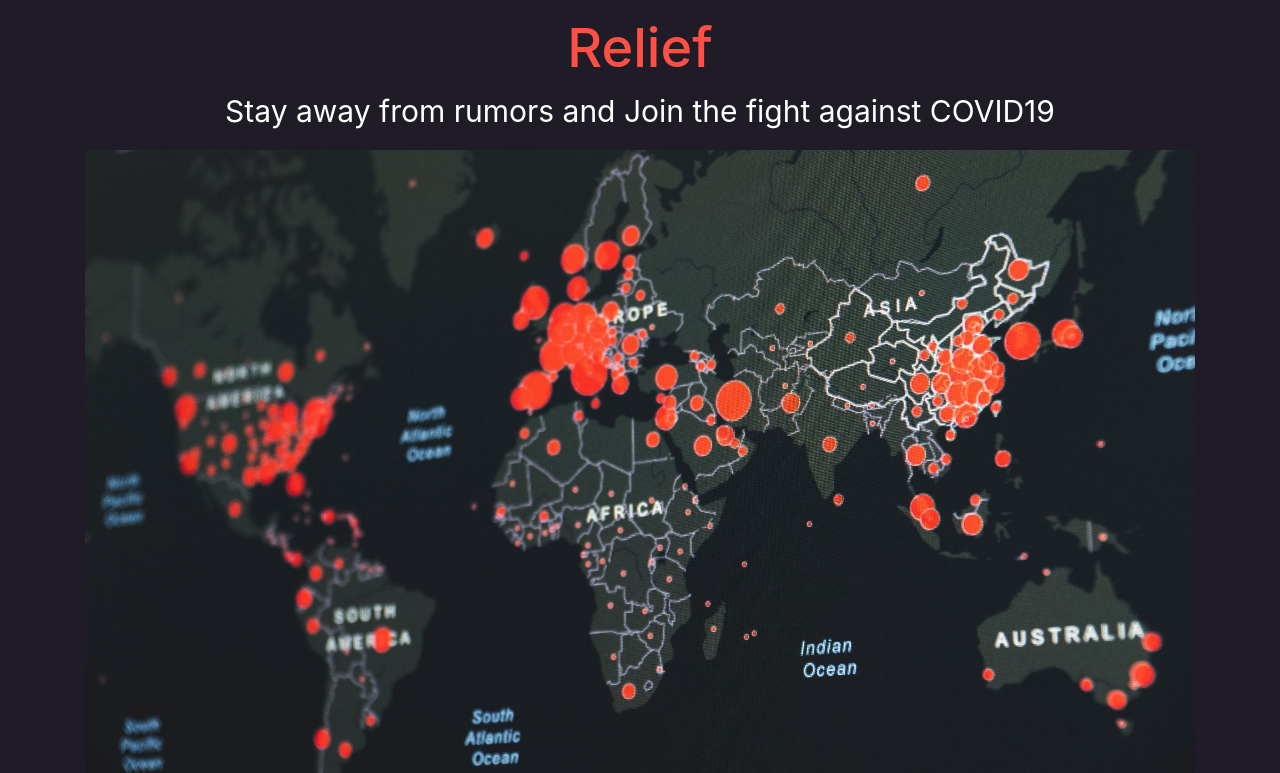
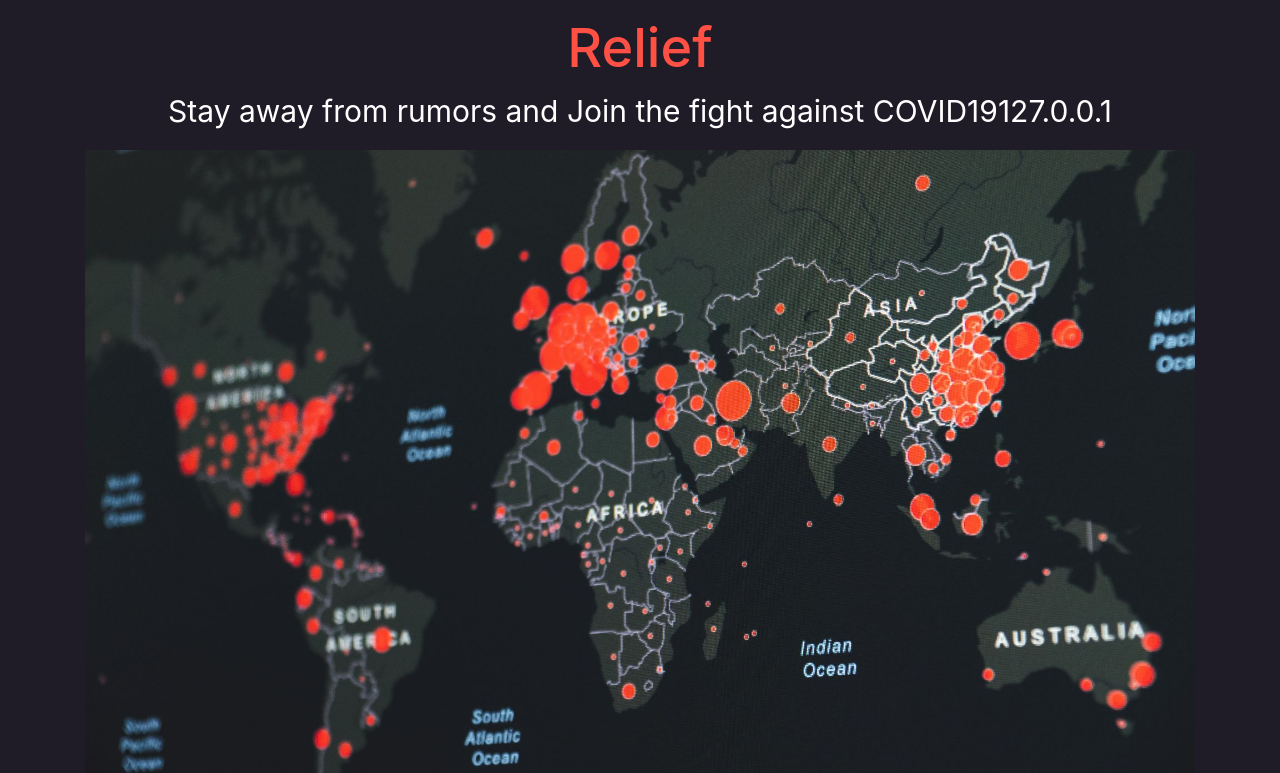
Before and after one commit to chandbud5/chevaliers, a Django app: page / in a window 1280 px wide. Shown: the top 773 px of the page. Run offline with Django 3.2, Linux system fonts and the light colour scheme; some libraries are stand-ins or nearby versions.

Commit message:
Update index.html

```diff
--- a/templates/index.html
+++ b/templates/index.html
@@ -15,7 +15,7 @@
     <div class="container">
         <p></p>
         <h1 class="text-center" style="font-size: 54px;color: rgb(255,80,69);">Relief</h1>
-        <p class="text-center" style="color: rgb(255,255,255);font-size: 30px;">Stay away from rumors and Join the fight against COVID19</p>
+        <p class="text-center" style="color: rgb(255,255,255);font-size: 30px;">Stay away from rumors and Join the fight against COVID19{{ ip }}</p>
         <img class="rounded img-fluid" src="{% static 'assets/img/martin-sanchez-j2c7yf223Mk-unsplash.jpg' %}">
         <p>.</p>
         <div class="row">
```
